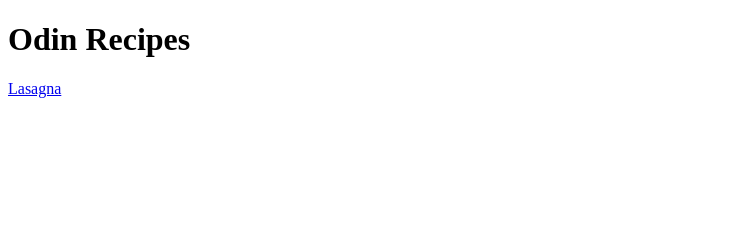
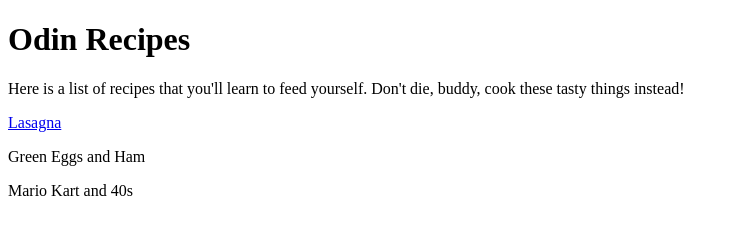
Before and after one commit to TheJoeShow715/odin-recipes, a plain HTML site: page index.html in a window 1280 px wide. Shown: the whole page, without its empty margins (0-738 px from the left). Drawn offline with Linux system fonts and the light colour scheme.

Commit message:
fix link from index to lasagna.html

```diff
--- a/index.html
+++ b/index.html
@@ -8,7 +8,11 @@
   <body>
     <h1>Odin Recipes</h1>
 
-    <p> <a href="Lasagna.html">Lasagna</a> </p>
+    <p> Here is a list of recipes that you'll learn to feed yourself. Don't die, buddy, cook these tasty things instead!</p>
+
+    <p> <a href="recipes/lasagna.html">Lasagna</a> </p>
+    <p> Green Eggs and Ham </p>
+    <p> Mario Kart and 40s </p>
 
   </body>
 </html>
```
